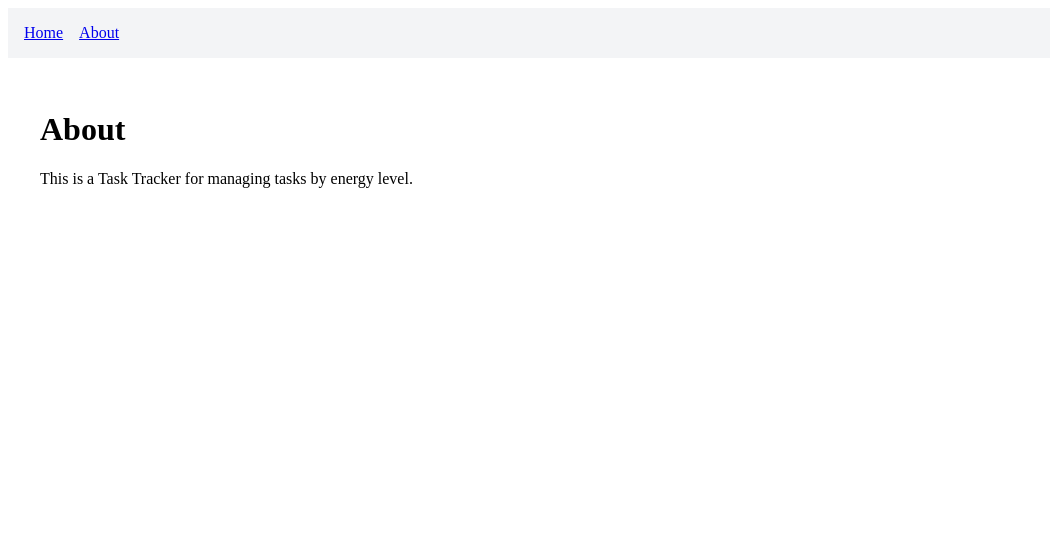
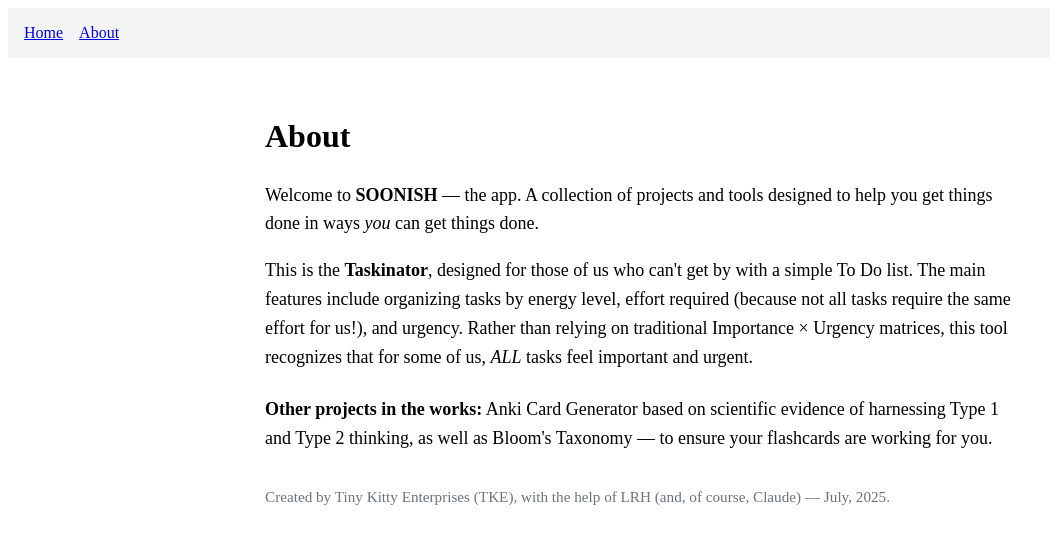
Before and after one commit to tiny-gray-kitty/adhd-task-tracker, a React (Create React App) app: page /About in a window 1280 px wide. Shown: the top 544 px of the page, without its empty margins (0-1050 px from the left). Built offline with nearby package versions, Linux system fonts and the light colour scheme.

Commit message:
Fix: rebuild index and update About page

```diff
--- a/src/About.js
+++ b/src/About.js
@@ -1,10 +1,24 @@
 function About() {
-    return (
-      <div style={{ padding: '2rem' }}>
-        <h1>About</h1>
-        <p>This is a Task Tracker for managing tasks by energy level.</p>
-      </div>
-    );
-  }
+  return (
+    <div style={{ padding: '2rem', maxWidth: '750px', margin: '0 auto', lineHeight: '1.6' }}>
+      <h1 style={{ fontSize: '2rem', marginBottom: '1rem' }}>About</h1>
+      <p style={{ fontSize: '1.125rem' }}>
+        Welcome to <strong>SOONISH</strong> — the app. A collection of projects and tools designed to help you get things done in ways <em>you</em> can get things done.
+      </p>
+      <p style={{ fontSize: '1.125rem', marginTop: '1rem' }}>
+        This is the <strong>Taskinator</strong>, designed for those of us who can't get by with a simple To Do list.
+        The main features include organizing tasks by energy level, effort required (because not all tasks require the same effort for us!), and urgency.
+        Rather than relying on traditional Importance × Urgency matrices, this tool recognizes that for some of us, <em>ALL</em> tasks feel important and urgent.
+      </p>
+      <p style={{ fontSize: '1.125rem', marginTop: '1.5rem' }}>
+        <strong>Other projects in the works:</strong> Anki Card Generator based on scientific evidence of harnessing Type 1 and Type 2 thinking,
+        as well as Bloom's Taxonomy — to ensure your flashcards are working for you.
+      </p>
+      <p style={{ fontSize: '0.95rem', color: '#6B7280', marginTop: '2rem' }}>
+        Created by Tiny Kitty Enterprises (TKE), with the help of LRH (and, of course, Claude) — July, 2025.
+      </p>
+    </div>
+  );
+}
 
-  export default About;
+export default About;
```
